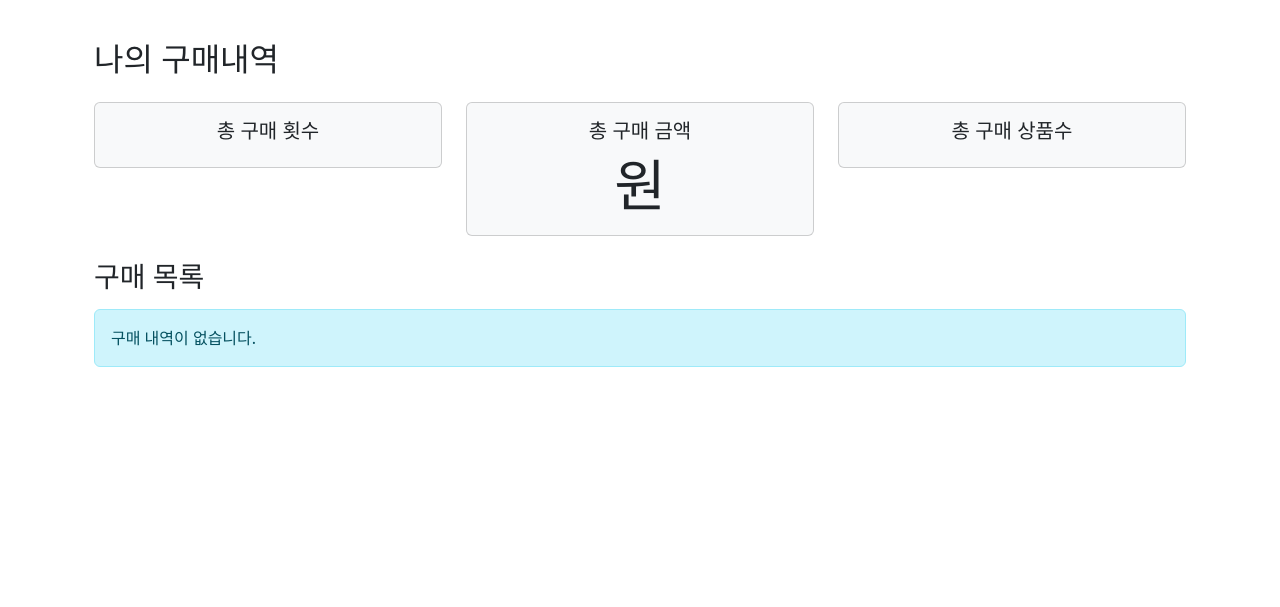
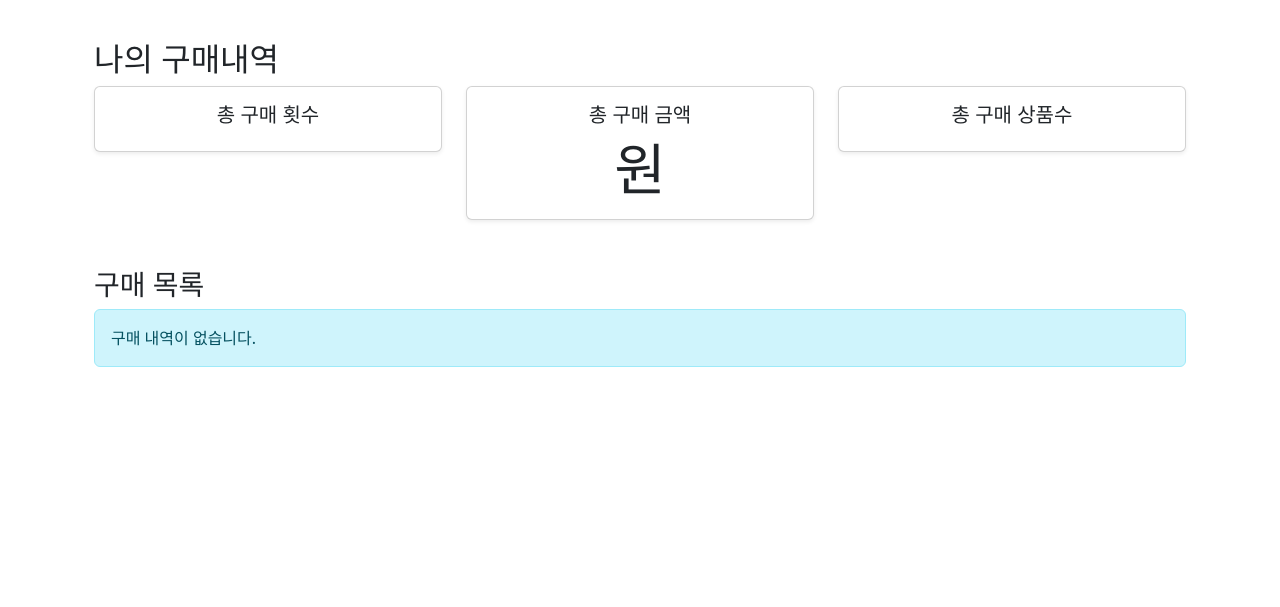
Before and after one commit to colacan01/salemgr, a Django app: template accounts/templates/accounts/purchase_history.html in a window 1280 px wide. Shown: the part 56-663 px from the top of the page. Run offline with Django 3.2, Linux system fonts and the light colour scheme; the template is opened without the code that fills it, so the values that code supplies are empty.

Commit message:
구매 내역 페이지 스타일 개선: 섹션 제목 추가 및 카드 컴포넌트에 그림자 효과 적용

```diff
--- a/accounts/templates/accounts/purchase_history.html
+++ b/accounts/templates/accounts/purchase_history.html
@@ -6,12 +6,13 @@
 
 {% block content %}
 <div class="container mt-4">
-  <h2 class="mb-4">나의 구매내역</h2>
+  <h2 class="section-title">나의 구매내역</h2>
 
   <!-- 통계 정보 -->
-  <div class="row mb-4">
+  <section class="mb-5">
+    <div class="row">
       <div class="col-md-4">
-      <div class="card text-center bg-light">
+        <div class="card text-center shadow-sm">
           <div class="card-body">
             <h5 class="card-title">총 구매 횟수</h5>
             <p class="card-text display-4">{{ stats.total_purchases }}</p>
@@ -19,7 +20,7 @@
         </div>
       </div>
       <div class="col-md-4">
-      <div class="card text-center bg-light">
+        <div class="card text-center shadow-sm">
           <div class="card-body">
             <h5 class="card-title">총 구매 금액</h5>
             <p class="card-text display-4">{{ stats.total_amount|floatformat:0|intcomma }}원</p>
@@ -27,7 +28,7 @@
         </div>
       </div>
       <div class="col-md-4">
-      <div class="card text-center bg-light">
+        <div class="card text-center shadow-sm">
           <div class="card-body">
             <h5 class="card-title">총 구매 상품수</h5>
             <p class="card-text display-4">{{ stats.total_items }}</p>
@@ -35,14 +36,16 @@
         </div>
       </div>
     </div>
+  </section>
 
   <!-- 구매 목록 -->
-  <h3 class="mb-3">구매 목록</h3>
+  <section>
+    <h3 class="section-title">구매 목록</h3>
     {% if purchase_list %}
       <div class="row">
         {% for sale in purchase_list %}
-        <div class="col-md-6 mb-3">
-          <div class="card h-100">
+          <div class="col-md-6 mb-4">
+            <div class="card shadow-sm h-100">
               <div class="row g-0">
                 <div class="col-md-4">
                   {% with first_item=sale.saleitems.first %}
@@ -72,5 +75,6 @@
         구매 내역이 없습니다.
       </div>
     {% endif %}
+  </section>
 </div>
 {% endblock %}
```
Lines whose indentation alone changed are shown as unchanged.
